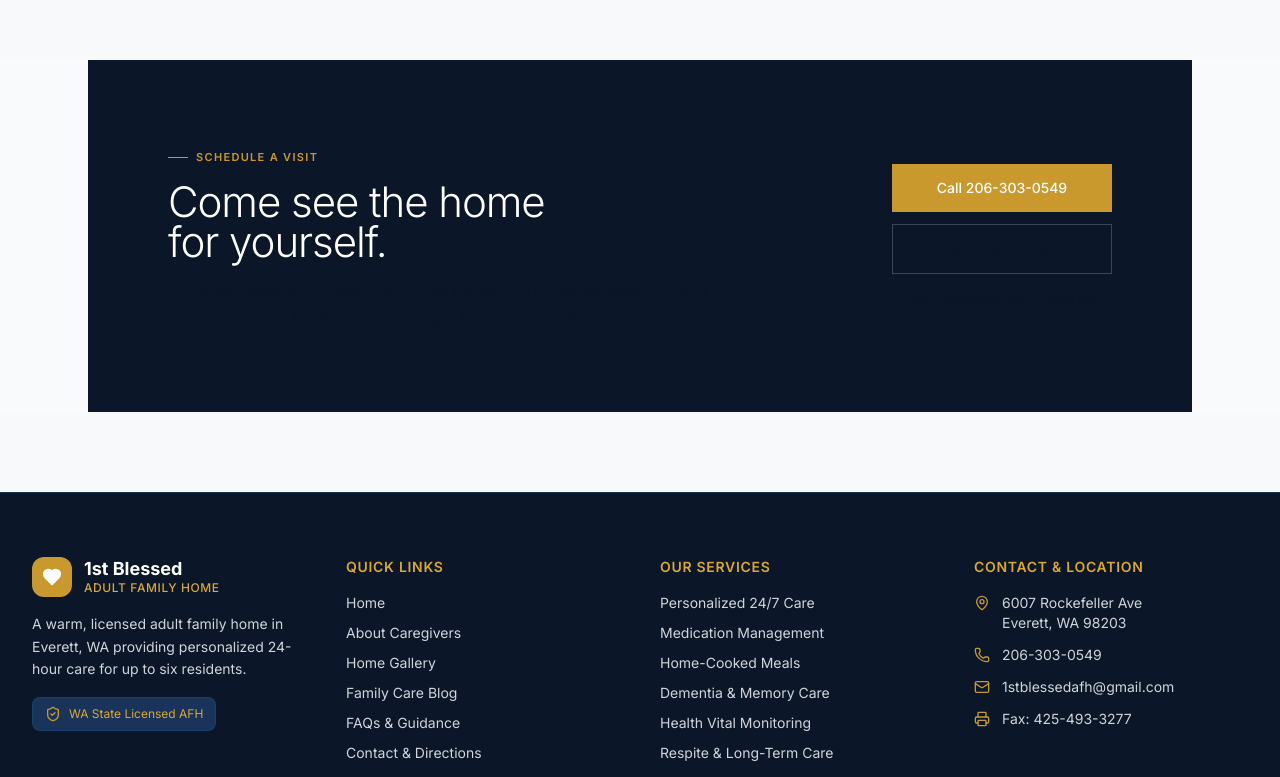
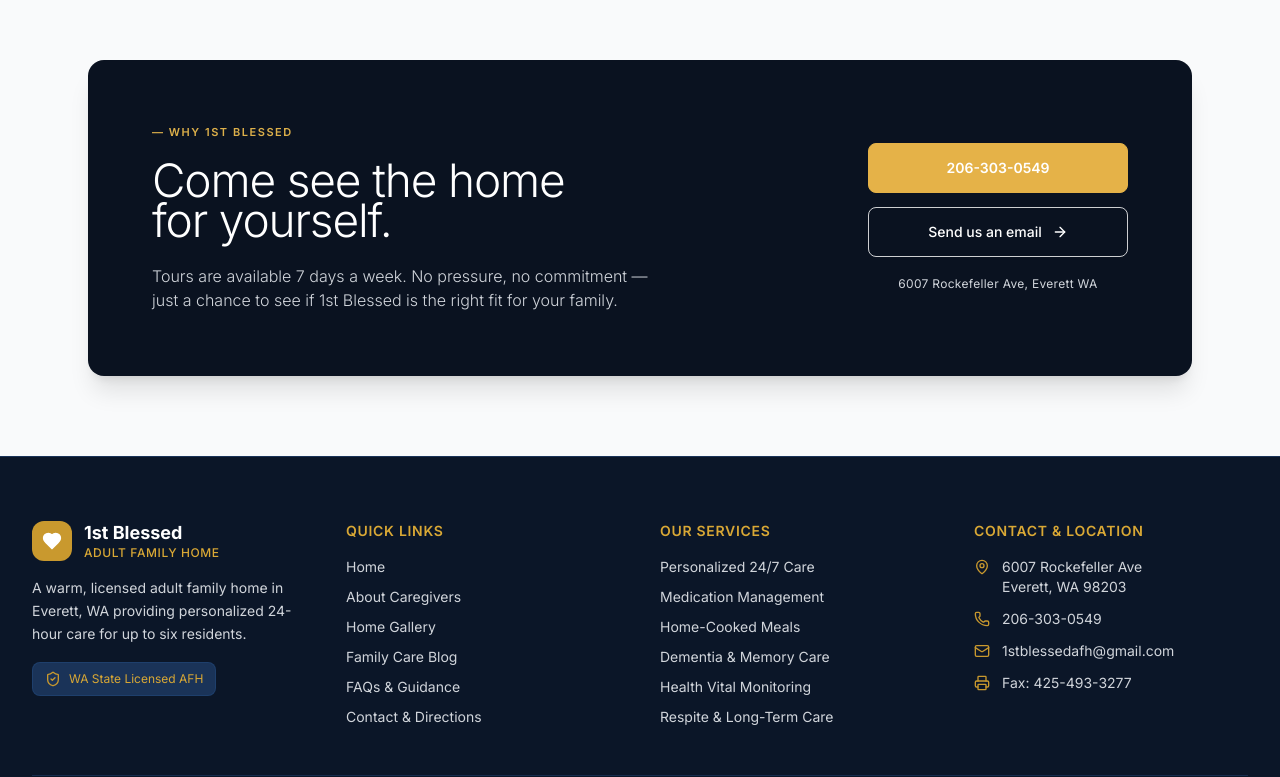
Before and after one commit to qezman/1stBlessedAFH, a React (Vite) app: page / in a window 1280 px wide. Shown: the part 4540-5317 px from the top of the page. Built offline with nearby package versions, Linux system fonts and the light colour scheme.

Commit message:
fix: update CTA card layout, button styling, and inverted hover states to match design screenshot

```diff
--- a/client/components/home/HomeCTA.tsx
+++ b/client/components/home/HomeCTA.tsx
@@ -1,41 +1,46 @@
-import { Button } from "../ui/Button";
+import { ArrowRight } from "lucide-react";
 
 export function HomeCTA() {
   return (
-    <section className="py-0 bg-gray-50" id="visit">
-      <div className="max-w-[1200px] mx-auto px-6 sm:px-12">
-        <div className="bg-navy-950 rounded-none p-10 sm:p-16 lg:p-20 grid grid-cols-1 lg:grid-cols-[1fr_auto] gap-12 items-center my-20">
+    <section className="py-12 sm:py-20 bg-gray-50" id="visit">
+      <div className="max-w-[1200px] mx-auto px-4 sm:px-6 lg:px-12">
+        <div className="bg-[#0A1220] rounded-2xl p-8 sm:p-12 lg:p-16 grid grid-cols-1 lg:grid-cols-[1fr_auto] gap-10 items-center shadow-xl">
           <div>
-            <div className="inline-flex items-center gap-2 text-[11px] font-semibold tracking-[0.12em] uppercase text-gold-500 mb-4">
-              <span className="w-5 h-[1px] bg-gold-500" />
-              Schedule a visit
+            <div className="flex items-center gap-2 text-[11px] font-semibold tracking-[0.14em] uppercase text-[#DDB04A] mb-5">
+              — WHY 1ST BLESSED
             </div>
-            <h2 className="font-sans text-3xl sm:text-4xl lg:text-[42px] font-light text-white tracking-[-0.025em] leading-[1.1] mb-4">
+            <h2 className="font-sans text-3xl sm:text-4xl lg:text-[46px] font-light text-white tracking-[-0.025em] leading-[1.12] mb-6">
               Come see the home
               <br />
               for yourself.
             </h2>
-            <p className="text-base font-light text-navy-200 leading-[1.7] max-w-[540px]">
+            <p className="text-sm sm:text-base font-light text-gray-300 leading-[1.7] max-w-[500px]">
               Tours are available 7 days a week. No pressure, no commitment —
               just a chance to see if 1st Blessed is the right fit for your
               family.
             </p>
           </div>
 
-          <div className="flex flex-col gap-3 min-w-[220px]">
+          <div className="flex flex-col gap-3.5 min-w-[260px] w-full sm:w-auto">
+            {/* Top Gold Button - Opposite on hover */}
             <a
               href="tel:2063030549"
-              className="inline-flex items-center justify-center gap-2 bg-gold-500 hover:bg-gold-600 text-white px-7 py-3.5 rounded-none font-medium text-sm transition-colors text-center"
+              className="inline-flex items-center justify-center bg-[#E5B248] text-white border border-[#E5B248] px-7 py-3.5 rounded-lg font-semibold text-sm transition-all duration-200 text-center hover:bg-transparent hover:text-[#E5B248]"
             >
-              Call 206-303-0549
+              206-303-0549
             </a>
+
+            {/* Bottom Outline Button - Opposite on hover */}
             <a
               href="mailto:1stblessedafh@gmail.com"
-              className="inline-flex items-center justify-center gap-2 bg-transparent hover:bg-white/10 text-navy-200 border border-white/20 px-7 py-3.5 rounded-none font-medium text-sm transition-colors text-center"
+              className="inline-flex items-center justify-center gap-2.5 bg-transparent text-white border border-white/80 px-7 py-3.5 rounded-lg font-medium text-sm transition-all duration-200 text-center hover:bg-white hover:text-[#0A1220] group"
             >
-              Send us an email
+              <span>Send us an email</span>
+              <ArrowRight className="w-4 h-4 transition-transform duration-200 group-hover:translate-x-1" />
             </a>
-            <span className="text-[12px] text-navy-300 text-center mt-1">
+
+            {/* Address */}
+            <span className="text-[12px] text-gray-300 text-center mt-1 tracking-wide">
               6007 Rockefeller Ave, Everett WA
             </span>
           </div>
```
